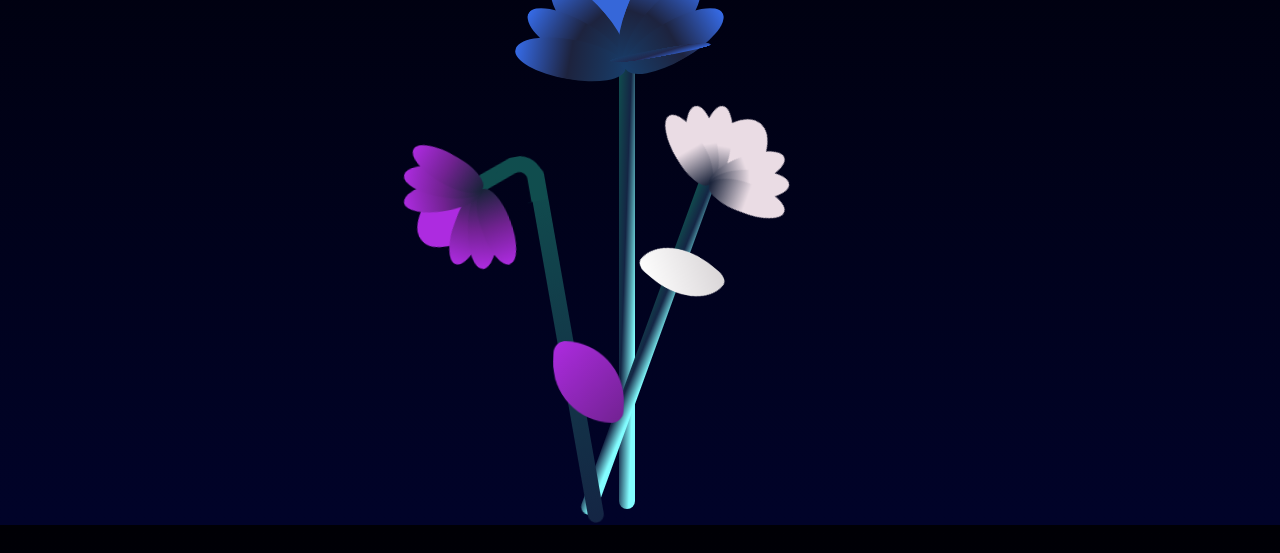
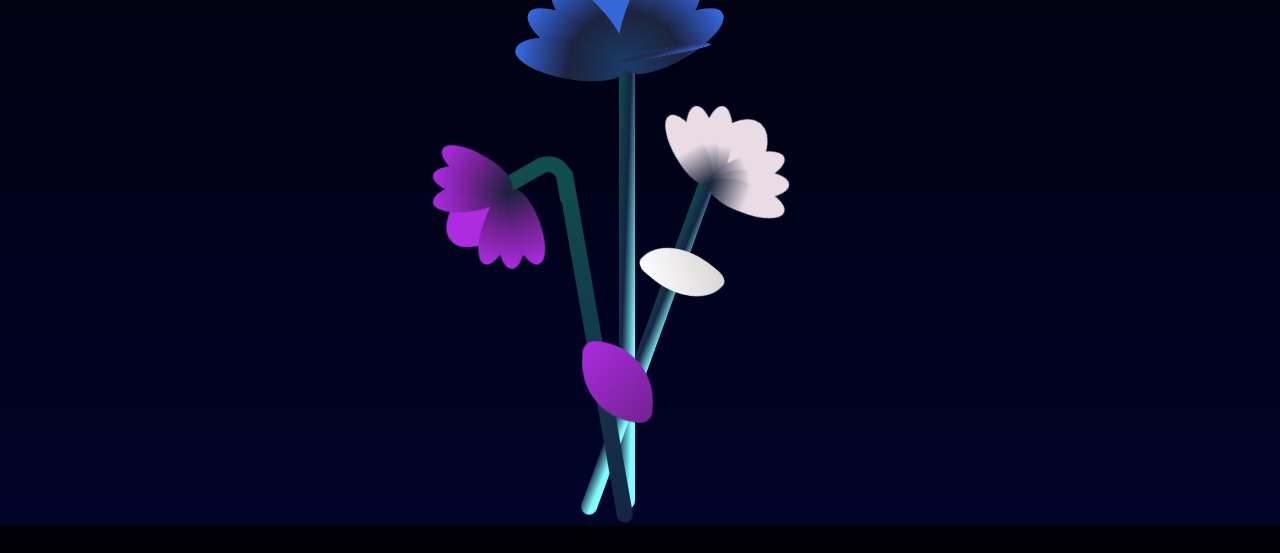
Before and after one commit to YZSF0/flowers3, a plain HTML site: page index.html in a window 1280 px wide. Shown: the part 275-828 px from the top of the page. Drawn offline with Linux system fonts and the light colour scheme; a web font is replaced by a local one.

Commit message:
Update style.css

```diff
--- a/style.css
+++ b/style.css
@@ -73,7 +73,7 @@ body {
 }
 
 .f-wrapper--3 {
-    left: 30%;
+    left: 37%;
     bottom: 5%;
     transform-origin: 10% left;
     transform: rotate(-10deg);
```
